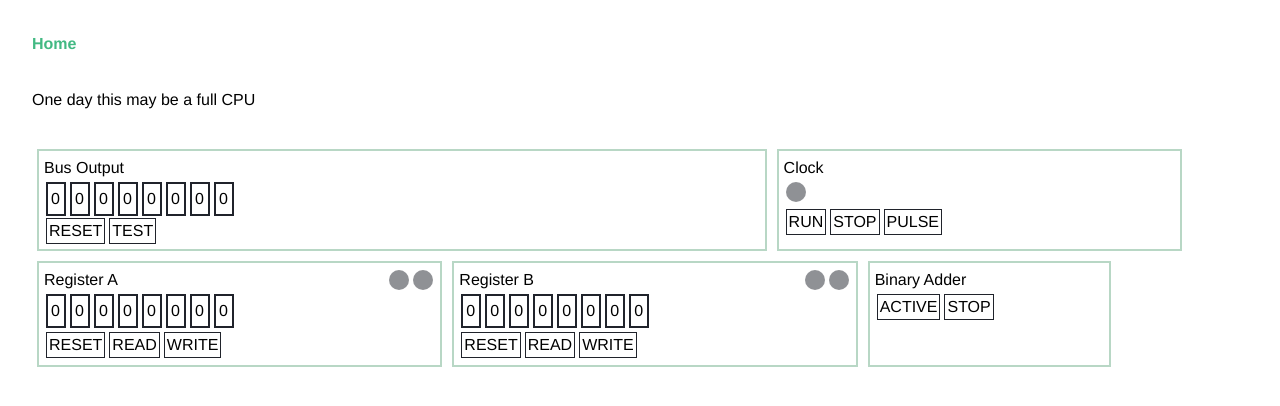
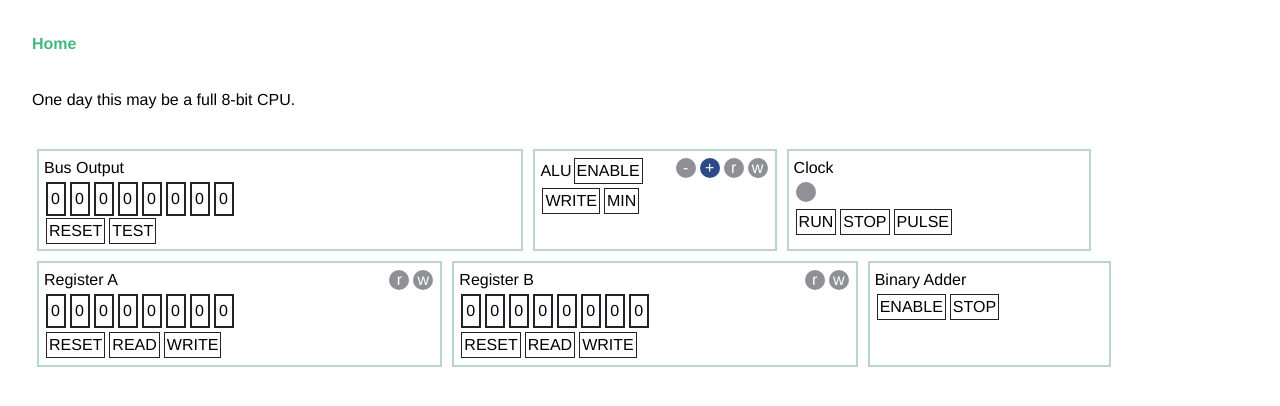
Before and after one commit to jacobpretorius/crazyman-pc, a Vue app: page / in a window 1280 px wide. Shown: the top 406 px of the page. Built offline with nearby package versions, Linux system fonts and the light colour scheme.

Commit message:
Add ALU addition

```diff
--- /dev/null
+++ b/src/components/ALU/ALU.vue
@@ -0,0 +1,153 @@
+<template>
+  <div class="ALU">
+    <h1>ALU</h1>
+
+    <div class="led" :class="{ write : writeEnabledLED }">
+      <span>w</span>
+    </div>
+    <div class="led" :class="{ write : readEnabled }">
+      <span>r</span>
+    </div>
+    <div class="led" :class="{ addition : !subtractionEnabled }">
+      <span>+</span>
+    </div>
+    <div class="led" :class="{ subtraction : subtractionEnabled }">
+      <span>-</span>
+    </div>
+
+    <button @click="readEnabled = !readEnabled" :class="{ active : readEnabled }">ENABLE</button>
+    <button @click="writeResultToBus">WRITE</button>
+    <button @click="subtractEnable" :class="{ active : subtractionEnabled }">MIN</button>
+  </div>
+</template>
+
+<script>
+import { mapState, mapMutations, mapGetters } from 'vuex';
+import { busArrayAddition } from './ALUOperations.js';
+
+export default {
+  name: 'ALU',
+  props: {
+    registerNames: {
+      type: Array,
+      default: [],
+    },
+  },
+  data: function() {
+    return {
+      readEnabled: false,
+      writeEnabledLED: false,
+      subtractionEnabled: false,
+    };
+  },
+  computed: {
+    ...mapState(['clockHigh']),
+    ...mapGetters(['getRegisters']),
+    registers: function() {
+      return this.getRegisters;
+    },
+  },
+  methods: {
+    ...mapMutations({
+      fullSetBus: 'FULL_SET_BUS',
+    }),
+    writeResultToBus() {
+      this.blinkWriteEnabledLed();
+      var result = this.calculateAddition();
+      if (result) {
+        this.fullSetBus(result);
+      }
+    },
+    subtractEnable() {
+      this.subtractionEnabled = !this.subtractionEnabled;
+    },
+    blinkWriteEnabledLed() {
+      this.writeEnabledLED = true;
+      window.setTimeout(() => {
+        this.writeEnabledLED = false;
+      }, 350);
+    },
+    calculateAddition() {
+      if (
+        this.registers[this.registerNames[0]].length &
+        this.registers[this.registerNames[1]].length
+      ) {
+        return busArrayAddition(
+          this.registers[this.registerNames[0]],
+          this.registers[this.registerNames[1]],
+        );
+      } else {
+        console.log('This CPU needs some registers.');
+        return;
+      }
+    },
+  },
+  watch: {
+    clockHigh: function() {
+      // Read from BUS
+      if (this.readEnabled) {
+        var result = this.calculateAddition();
+        if (result) {
+          this.fullSetBus(result);
+        }
+      }
+    },
+  },
+};
+</script>
+
+<style scoped lang="scss">
+.ALU {
+  h1 {
+    display: inline-block;
+  }
+
+  border: 2px solid $color-eucalyptus;
+  padding: 5px;
+  margin: 5px;
+
+  .led {
+    width: 20px;
+    height: 20px;
+    background-color: $color-gunmetal;
+    padding: 0 2px;
+    margin: 2px 2px 5px 2px;
+    float: right;
+    border-radius: 10px;
+    opacity: 0.5;
+    text-align: center;
+    color: white;
+
+    :first-child {
+      vertical-align: top;
+      top: -2px;
+      position: relative;
+    }
+  }
+
+  .addition {
+    background-color: $color-electric-blue;
+    opacity: 1;
+  }
+
+  .subtraction {
+    background-color: $color-electric-blue;
+    opacity: 1;
+  }
+
+  .write {
+    background-color: $color-Red;
+    opacity: 1;
+  }
+
+  .active {
+    background-color: $color-eucalyptus;
+  }
+
+  button {
+    padding: 0 2px;
+    margin: 2px;
+    border: 1px solid $color-gunmetal;
+  }
+}
+</style>
--- /dev/null
+++ b/src/components/ALU/ALUOperations.js
@@ -0,0 +1,16 @@
+import { arrayToBase10, base10ToArray } from '../../utils/BusConversions.js';
+
+function busArrayAddition(arr1, arr2) {
+  var arr1AsBase10 = arrayToBase10(arr1);
+  var arr2AsBase10 = arrayToBase10(arr2);
+
+  var additionResult = arr1AsBase10 + arr2AsBase10;
+
+  // Use the shortest length to prevent overflow
+  var shortestArrLength =
+    arr1.length <= arr2.length ? arr1.length : arr2.length;
+
+  return base10ToArray(additionResult, shortestArrLength);
+}
+
+export { busArrayAddition };
--- a/src/components/BinaryAdder/BinaryAdder.vue
+++ b/src/components/BinaryAdder/BinaryAdder.vue
@@ -2,13 +2,14 @@
   <div class="BinaryAdder">
     <h1>Binary Adder</h1>
 
-    <button @click="handleActive" :class="{ active : adderRunning }">ACTIVE</button>
+    <button @click="handleActive" :class="{ active : adderRunning }">ENABLE</button>
     <button @click="handleStop">STOP</button>
   </div>
 </template>
 
 <script>
 import { mapState, mapMutations, mapGetters } from 'vuex';
+import { arrayToBase10, base10ToArray } from '../../utils/BusConversions.js';
 
 export default {
   name: 'BinaryAdder',
@@ -37,38 +38,14 @@ export default {
     clockHigh: function() {
       if (this.adderRunning) {
         if (this.clockHigh) {
-          var bus = this.getBus;
+          var busAsBase10 = arrayToBase10(this.getBus);
 
-          // Safely get the full bus values
-          var str = '';
-          for (let i = 0; i < bus.length; i++) {
-            if (bus[i]) {
-              if (bus[i] === 1) {
-                str = str + '1';
-              } else {
-                str = str + '0';
-              }
-            } else {
-              str = str + '0';
-            }
-          }
+          // Add 1 to converted bus
+          busAsBase10 = busAsBase10 + 1;
 
-          // Convert to bas 10 and add 1
-          var busAsBase10 = parseInt(str, 2);
-          busAsBase10 = busAsBase10 + 1;
-          // Convert result back to base 2
-          var updatedBusAsBase2 = busAsBase10.toString(2);
-          updatedBusAsBase2 = updatedBusAsBase2.split('').reverse();
-
-          // Update original bus safely
-          for (let j = 0; j < bus.length; j++) {
-            if (updatedBusAsBase2[j]) {
-              bus[j] = updatedBusAsBase2[j] === '1' ? 1 : 0;
-            } else {
-              bus[j] = 0;
-            }
-          }
-          this.fullSetBus(bus.reverse());
+          this.fullSetBus(
+            base10ToArray(busAsBase10, this.getBus.length),
+          );
         }
       }
     },
--- a/src/components/CpuContainer/CpuContainer.vue
+++ b/src/components/CpuContainer/CpuContainer.vue
@@ -1,9 +1,10 @@
 <template>
   <div class="cpu-container">
-    <p>One day this may be a full CPU</p>
+    <p>One day this may be a full 8-bit CPU.</p>
 
     <div class="flexer">
       <BusOutput class="bus-output" />
+      <ALU class="alu" :registerNames="['A','B']"/>
       <Clock class="clock" />
 
       <Register class="register" register-name="A" />
@@ -18,6 +19,7 @@
 import { mapState } from 'vuex';
 
 import BusOutput from '../BusOutput/BusOutput.vue';
+import ALU from '../ALU/ALU.vue';
 import Clock from '../Clock/Clock.vue';
 import Register from '../Register/Register.vue';
 import BinaryAdder from '../BinaryAdder/BinaryAdder.vue';
@@ -26,6 +28,7 @@ export default {
   name: 'CpuContainer',
   components: {
     BusOutput,
+    ALU,
     Clock,
     Register,
     BinaryAdder,
@@ -42,11 +45,15 @@ export default {
     @apply flex flex-wrap mt-8 w-full;
 
     .bus-output {
-      @apply w-3/5;
+      @apply w-2/5;
+    }
+
+    .ALU {
+      @apply w-1/5;
     }
 
     .clock {
-      @apply w-1/3;
+      @apply w-1/4;
     }
 
     .register {
--- a/src/components/Register/Register.vue
+++ b/src/components/Register/Register.vue
@@ -2,8 +2,12 @@
   <div class="Register">
     <h1>Register {{ registerName }}</h1>
 
-    <div class="led" :class="{ write : this.writeEnabledLED }"></div>
-    <div class="led" :class="{ read : this.readEnabledLED }"></div>
+    <div class="led" :class="{ write : this.writeEnabledLED }">
+      <span>w</span>
+    </div>
+    <div class="led" :class="{ read : this.readEnabledLED }">
+      <span>r</span>
+    </div>
 
     <div class="Input-Area">
       <input
@@ -64,7 +68,6 @@ export default {
     },
     writeRegisterToBus() {
       this.blinkWriteEnabledLed();
-      console.log(this.register);
       this.fullSetBus(this.register);
     },
     handleClearRegister() {
@@ -129,6 +132,14 @@ export default {
     float: right;
     border-radius: 10px;
     opacity: 0.5;
+    text-align: center;
+    color: white;
+
+    :first-child {
+      vertical-align: top;
+      top: -2px;
+      position: relative;
+    }
   }
 
   .read {
--- /dev/null
+++ b/src/utils/BusConversions.js
@@ -0,0 +1,42 @@
+function arrayToBase10(array) {
+  // Safely get the full bus values
+  var str = '';
+  for (let i = 0; i < array.length; i++) {
+    if (array[i]) {
+      if (array[i] === 1) {
+        str = str + '1';
+      } else {
+        str = str + '0';
+      }
+    } else {
+      str = str + '0';
+    }
+  }
+
+  // Convert to base 10
+  return parseInt(str, 2);
+}
+
+function base10ToArray(value, expectedArrSize) {
+  // Convert result to base 2 and reverse for our bus format
+  var valueBase2 = value
+    .toString(2)
+    .split('')
+    .reverse();
+
+  var resultArr = [];
+
+  // safely build the result bus array
+  for (let j = 0; j < expectedArrSize; j++) {
+    if (valueBase2[j]) {
+      resultArr[j] = valueBase2[j] === '1' ? 1 : 0;
+    } else {
+      resultArr[j] = 0;
+    }
+  }
+
+  // NB: We always reverse the result because we want bit 0 to be 1(base2)
+  return resultArr.reverse();
+}
+
+export { arrayToBase10, base10ToArray, };
```
